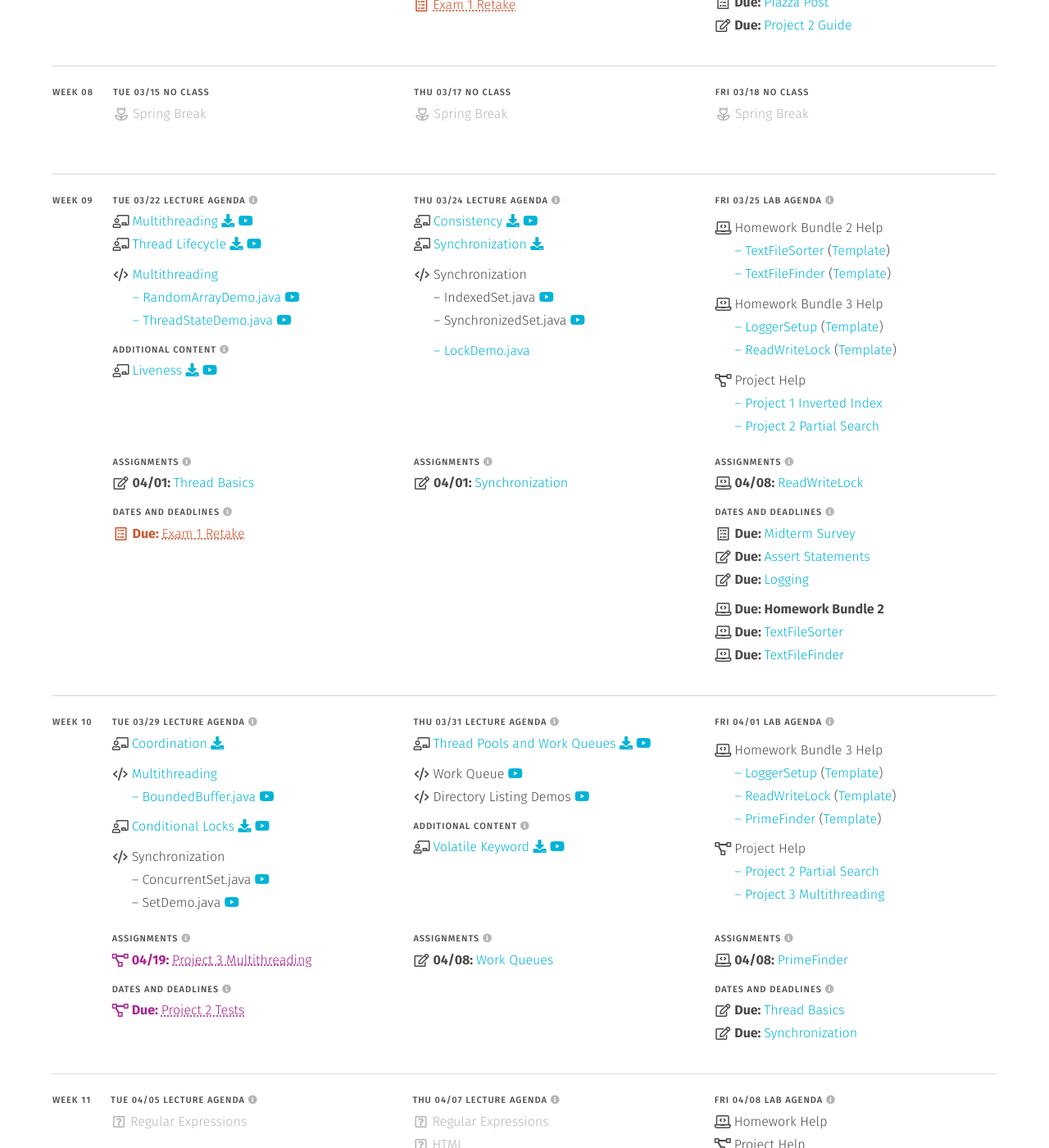
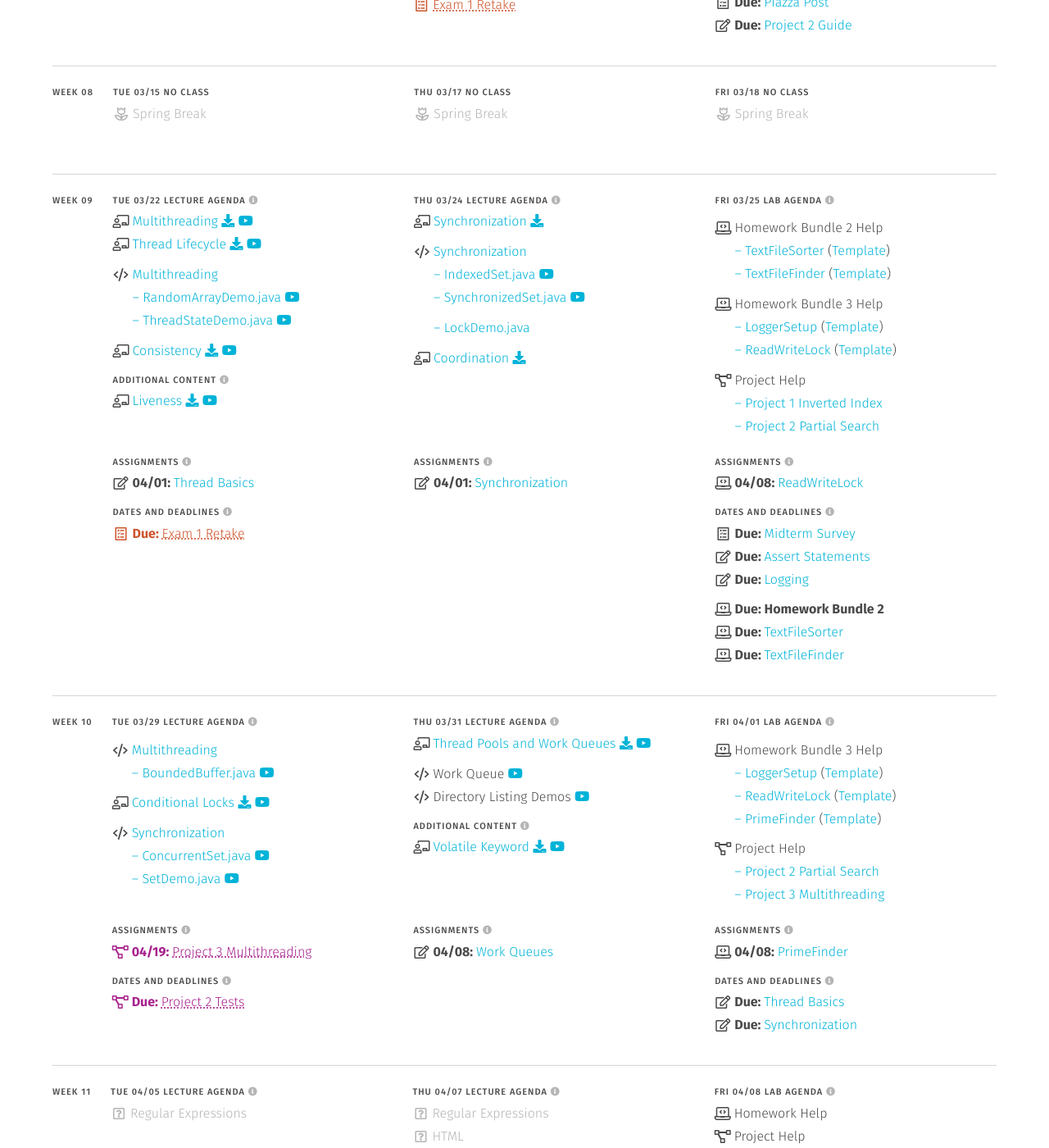
Before and after one commit to usf-cs272-spring2022/usf-cs272-spring2022.github.io, a Jekyll site: the page built from schedule.md, in a window 1280 px wide and 1400 px high, scrolled down 4768 px. Shown: the whole window at 82% size. Built offline with Jekyll 4.4.1, drawn with Linux system fonts in a browser that asks for light colours; some of the changed lines change nothing that is shown.

Commit message:
Updated schedule

```diff
--- a/_data/schedule.yml
+++ b/_data/schedule.yml
@@ -1083,6 +1083,10 @@ weeks:
                 tube: 'https://drive.google.com/file/d/1ddBJ9YG-xYORgvGbVIKz3z0tj-89n1T6/view?usp=sharing'
                 icon: 'nothing'
 
+              - file: 'slides'
+                name: 'consistency'
+                type: 'bump'
+
           - <<: *content
             items:
               - file: 'slides'
@@ -1106,27 +1110,31 @@ weeks:
           - <<: *lectures
             items:
               - file: 'slides'
-                name: 'consistency'
-
-              - file: 'slides'
                 name: 'synchronization'
 
               - text: 'Synchronization'
                 type: 'bump'
                 icon: 'code'
+                link: 'https://github.com/usf-cs272-spring2022/lectures/tree/main/Synchronization'
 
               - text: '– IndexedSet.java'
                 icon: 'nothing'
+                link: 'https://github.com/usf-cs272-spring2022/lectures/blob/main/Synchronization/src/main/java/edu/usfca/cs272/IndexedSet.java'
                 tube: 'https://drive.google.com/file/d/1cfdM5jKix8_Q20ZpFm8IuEuu1ZaaKg7E/view?usp=sharing'
 
               - text: '– SynchronizedSet.java'
                 icon: 'nothing'
+                link: 'https://github.com/usf-cs272-spring2022/lectures/blob/main/Synchronization/src/main/java/edu/usfca/cs272/SynchronizedSet.java'
                 tube: 'https://drive.google.com/file/d/118GTi62tSnV18xAMc8BeTdffHqW4lAqb/view?usp=sharing'
 
               - text: '– LockDemo.java'
-                link: 'https://github.com/usf-cs272-spring2022/lectures/blob/main/Multithreading/src/main/java/edu/usfca/cs272/LockDemo.java'
-                type: 'bump'
-                icon: 'nothing'
+                link: 'https://github.com/usf-cs272-spring2022/lectures/blob/main/Synchronization/src/main/java/edu/usfca/cs272/LockDemo.java'
+                type: 'bump'
+                icon: 'nothing'
+
+              - file: 'slides'
+                name: 'coordination'
+                type: 'bump'
 
           - <<: *assignments
             items:
@@ -1210,9 +1218,6 @@ weeks:
         sections:
           - <<: *lectures
             items:
-              - file: 'slides'
-                name: 'coordination'
-
               - text: 'Multithreading'
                 link: 'https://github.com/usf-cs272-spring2022/lectures/blob/main/Multithreading/'
                 type: 'bump'
@@ -1230,13 +1235,16 @@ weeks:
               - text: 'Synchronization'
                 type: 'bump'
                 icon: 'code'
+                link: 'https://github.com/usf-cs272-spring2022/lectures/tree/main/Synchronization'
 
               - text: '– ConcurrentSet.java'
                 icon: 'nothing'
+                link: 'https://github.com/usf-cs272-spring2022/lectures/blob/main/Synchronization/src/main/java/edu/usfca/cs272/ConcurrentSet.java'
                 tube: 'https://drive.google.com/file/d/16DmQjV8tkQjnFrAR9-Ivpu_tOgrJbSTs/view?usp=sharing'
 
               - text: '– SetDemo.java'
                 icon: 'nothing'
+                link: 'https://github.com/usf-cs272-spring2022/lectures/blob/main/Synchronization/src/main/java/edu/usfca/cs272/SetDemo.java'
                 tube: 'https://drive.google.com/file/d/1rsm1VLf2-asJ_iqLVKU2-cR0F7fJ3u_L/view?usp=sharing'
 
           - <<: *assignments
```
